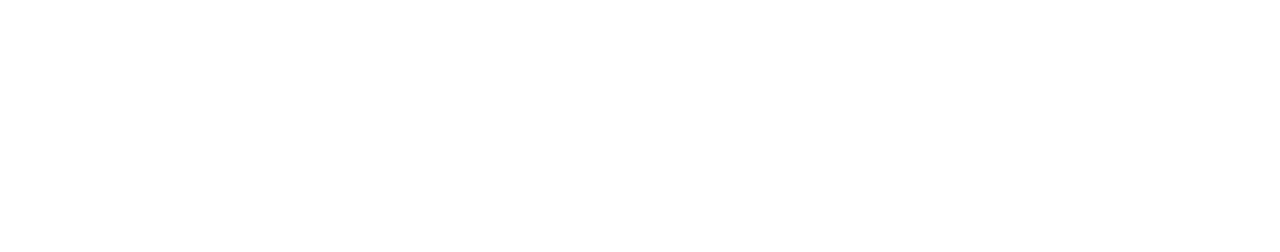
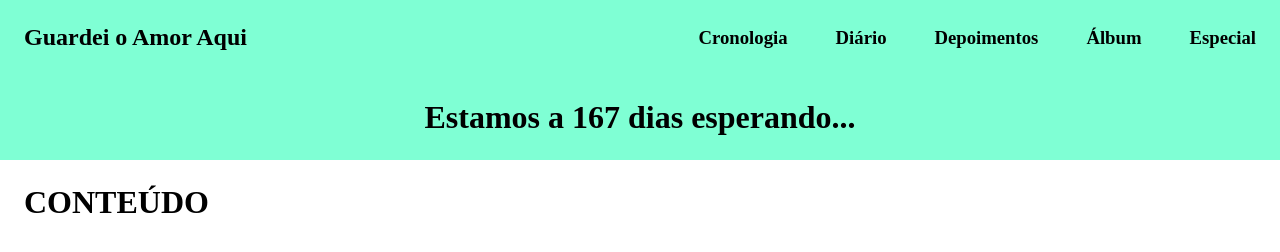
Before and after one commit to diegofsv/goaahtml, a plain HTML site: page index.html in a window 1280 px wide. Drawn offline with Linux system fonts and the light colour scheme; a web font is replaced by a local one.

Commit message:
protótipo inicial com javascript puro + css

```diff
--- a/index.html
+++ b/index.html
@@ -4,9 +4,49 @@
     <meta charset="UTF-8">
     <meta http-equiv="X-UA-Compatible" content="IE=edge">
     <meta name="viewport" content="width=device-width, initial-scale=1.0">
+    <link rel="stylesheet" href="style.css" />
+    <link rel="preconnect" href="https://fonts.googleapis.com">
+    <link rel="preconnect" href="https://fonts.gstatic.com" crossorigin>
+    <link href="https://fonts.googleapis.com/css2?family=BioRhyme:wght@300&display=swap" rel="stylesheet">
     <title>Guardei o Amor Aqui</title>
+
 </head>
 <body>
+    <div class="main">
+        <div class="header">
+            <nav class="menu">
+                <h2>Guardei o Amor Aqui</h2>
+                <div class="navegacao">
+                    <h3>Cronologia</h3>
+                    <h3>Diário</h3>
+                    <h3>Depoimentos</h3>
+                    <h3>Álbum</h3>
+                    <h3>Especial</h3>
+                </div>
+                <div class="hamburger">
+                    <div></div>
+                    <div></div>
+                    <div></div>
+                </div>
 
+            </nav>
+            <div class="contador">
+                <h1>Estamos a <span id="diasSpan"></span> dias esperando...</h1>
+            </div>
+        </div>
+        <div class="conteudo-flex-linha">
+            <h1>CONTEÚDO</h1>
+        </div>
+    </div>
+
+
+    <script type="text/javascript">
+        var elemento = document.getElementById("diasSpan");
+        const hoje = new Date();
+        const inicio = new Date("2021-12-01");
+        const duracao = Math.abs(hoje.getTime() - inicio.getTime());
+        const totaldedias = Math.ceil(duracao / (1000 * 60 * 60 * 24));
+        elemento.innerHTML = totaldedias;
+    </script>
 </body>
 </html>
--- /dev/null
+++ b/style.css
@@ -0,0 +1,67 @@
+* {
+	margin: 0;
+	padding: 0;
+	box-sizing: border-box;
+    font-family: 'BioRhyme', serif;
+}
+
+.menu{
+    display: flex;
+    flex-direction: row;
+    padding: 1.5rem;
+    width: 100%;
+    justify-content: space-between;
+    overflow: hidden;
+    align-items: center;
+    background-color: aquamarine;
+}
+
+.navegacao{
+    display: flex;
+    align-items: center;
+    gap: 3rem;
+}
+
+.contador{
+    display: flex;
+    flex-direction: row;
+    justify-content: center;
+    width: 100%;
+    align-items: center;
+    padding: 1.5rem;
+    background-color: aquamarine;
+}
+
+.conteudo-flex-linha{
+    display: flex;
+    flex-direction: row;
+    padding: 1.5rem;
+    width: 100%;
+
+}
+
+.hamburger {
+	width: 30px;
+	height: 30px;
+	display: flex;
+	flex-direction: column;
+	justify-content: space-between;
+	display: none;
+}
+
+.hamburger > div {
+	height: 4px;
+	background: #ffffff;
+	width: 100%;
+	border-radius: 20px;
+}
+
+@media only screen and (max-width: 730px) {
+    .link {
+		display: none;
+	}
+
+    .hamburger {
+		display: flex;
+	}
+}
```
